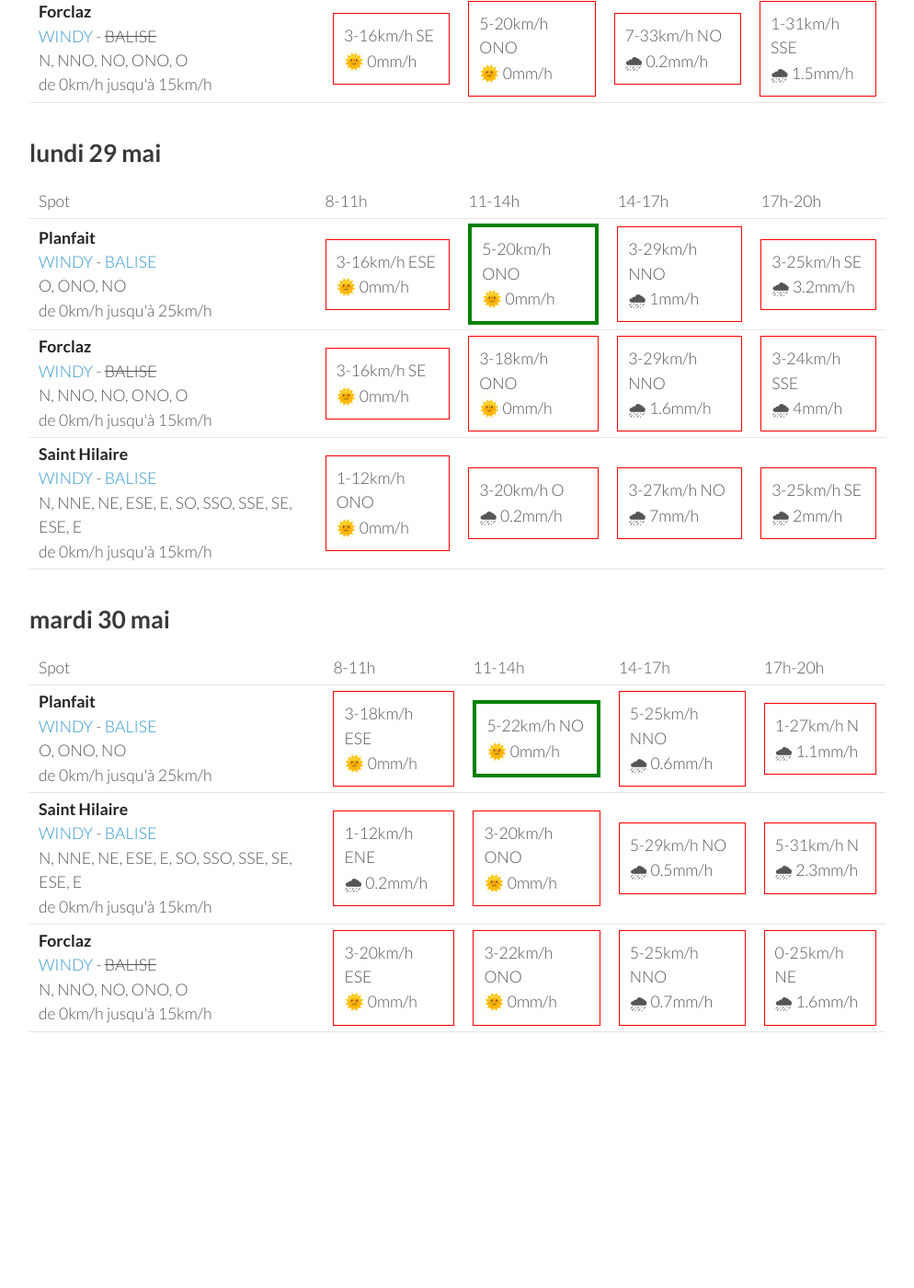
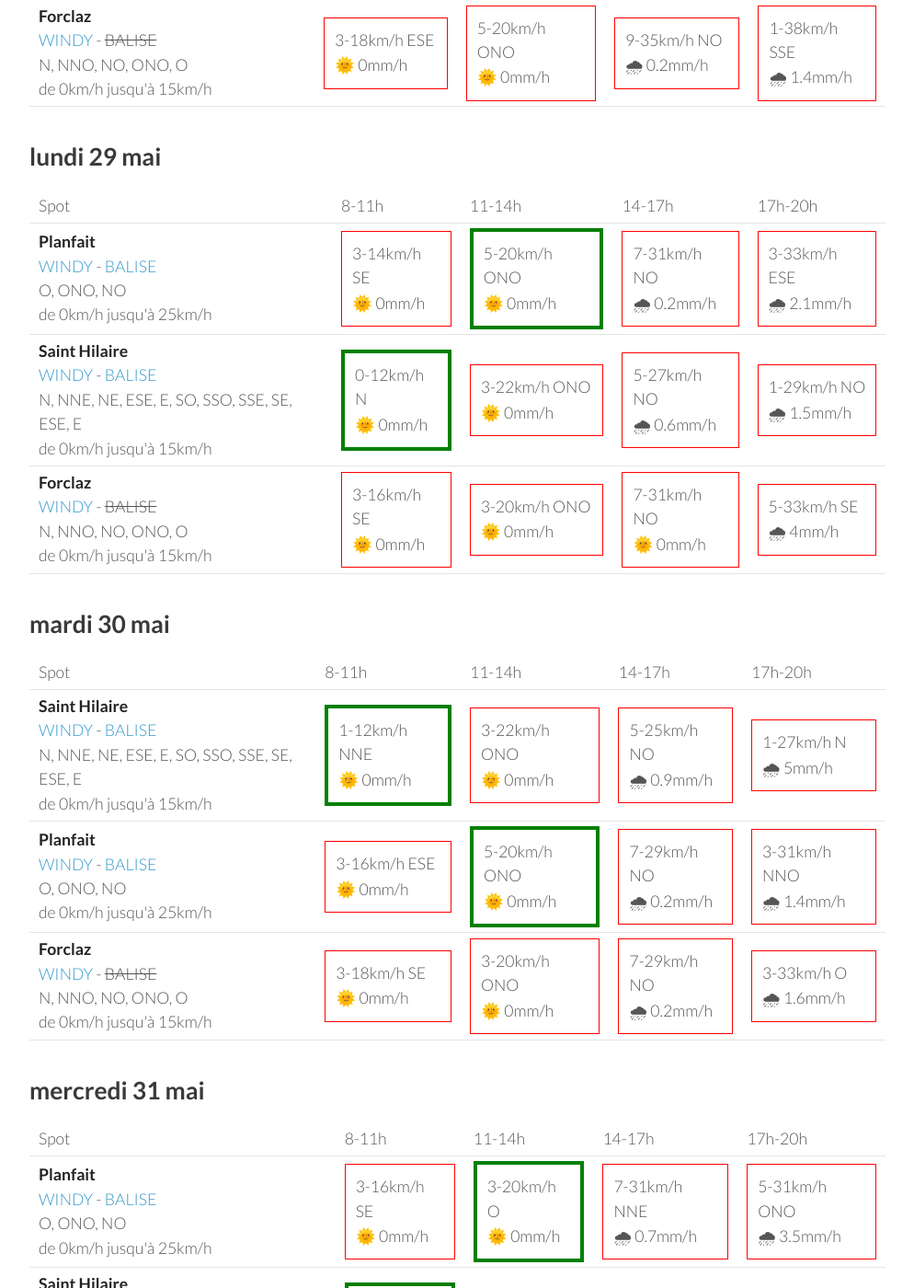
Before and after one commit to parapente-dans-le-nord/parapente-dans-le-nord.github.io, a Jekyll site: the page built from alpes_nord.markdown, in a window 1280 px wide and 1400 px high, scrolled down 1650 px. Shown: the whole window at 92% size, without its empty margins (26-1020 px from the left). Built offline with Jekyll 4.4.1, drawn with Linux system fonts in a browser that asks for light colours; before the commit the page ends 2900 px from its top, so only the background shows below that; some of the changed text lies outside the part shown.

Commit message:
update index.markdown

```diff
--- a/alpes_nord.markdown
+++ b/alpes_nord.markdown
@@ -25,8 +25,8 @@ page mise à jour le vendredi 26 mai 06:26
         <td><strong>Planfait</strong><br><a href="https://windy.com/45.853/6.223?45.415,6.223,8">WINDY</a> - <span class=""><a href="https://www.openwindmap.org/PP496">BALISE</a> </span><br> <span class="vent-favorable">O, ONO, NO</span><br><span class="force-vent">de 0km/h jusqu'à 25km/h</span> </td>
 
             <td><div class="not-flyable"><p>1-3km/h NE</p><p>🌞 0mm/h</p></div></td>
-            <td><div class="not-flyable"><p>5-12km/h OSO</p><p>🌞 0mm/h</p></div></td>
-            <td><div class="flyable"><p>7-22km/h ONO</p><p>🌞 0mm/h</p></div></td>
+            <td><div class="flyable"><p>5-12km/h O</p><p>🌞 0mm/h</p></div></td>
+            <td><div class="flyable"><p>9-22km/h ONO</p><p>🌞 0mm/h</p></div></td>
             <td><div class="flyable"><p>7-22km/h NO</p><p>🌞 0mm/h</p></div></td>
 
 
@@ -72,7 +72,7 @@ page mise à jour le vendredi 26 mai 06:26
 
             <td><div class="not-flyable"><p>1-1km/h ESE</p><p>🌞 0mm/h</p></div></td>
             <td><div class="flyable"><p>5-11km/h O</p><p>🌞 0mm/h</p></div></td>
-            <td><div class="flyable"><p>5-18km/h O</p><p>🌞 0mm/h</p></div></td>
+            <td><div class="flyable"><p>7-18km/h O</p><p>🌞 0mm/h</p></div></td>
             <td><div class="flyable"><p>9-24km/h O</p><p>🌞 0mm/h</p></div></td>
 
 
@@ -116,30 +116,30 @@ page mise à jour le vendredi 26 mai 06:26
 <tr>
         <td><strong>Planfait</strong><br><a href="https://windy.com/45.853/6.223?45.415,6.223,8">WINDY</a> - <span class=""><a href="https://www.openwindmap.org/PP496">BALISE</a> </span><br> <span class="vent-favorable">O, ONO, NO</span><br><span class="force-vent">de 0km/h jusqu'à 25km/h</span> </td>
 
-            <td><div class="not-flyable"><p>3-14km/h ESE</p><p>🌞 0mm/h</p></div></td>
-            <td><div class="flyable"><p>5-22km/h NO</p><p>🌞 0mm/h</p></div></td>
-            <td><div class="not-flyable"><p>9-31km/h NO</p><p>🌧 0.2mm/h</p></div></td>
-            <td><div class="not-flyable"><p>1-33km/h SO</p><p>🌧 1.5mm/h</p></div></td>
+            <td><div class="not-flyable"><p>3-16km/h ESE</p><p>🌞 0mm/h</p></div></td>
+            <td><div class="flyable"><p>5-22km/h ONO</p><p>🌞 0mm/h</p></div></td>
+            <td><div class="not-flyable"><p>9-35km/h NO</p><p>🌧 0.2mm/h</p></div></td>
+            <td><div class="not-flyable"><p>0-37km/h SSO</p><p>🌧 1.4mm/h</p></div></td>
 
 
     </tr>
 <tr>
         <td><strong>Saint Hilaire</strong><br><a href="https://windy.com/45.307/5.888?45.087,5.889,9,m:eUFagkX">WINDY</a> - <span class=""><a href="http://www.balisemeteo.com/balise.php?idBalise=61">BALISE</a> </span><br> <span class="vent-favorable">N, NNE, NE, ESE, E, SO, SSO, SSE, SE, ESE, E</span><br><span class="force-vent">de 0km/h jusqu'à 15km/h</span> </td>
 
-            <td><div class="not-flyable"><p>1-12km/h NO</p><p>🌞 0mm/h</p></div></td>
+            <td><div class="not-flyable"><p>1-12km/h NNO</p><p>🌞 0mm/h</p></div></td>
             <td><div class="not-flyable"><p>3-18km/h ONO</p><p>🌞 0mm/h</p></div></td>
-            <td><div class="not-flyable"><p>3-24km/h ONO</p><p>🌧 1.5mm/h</p></div></td>
-            <td><div class="not-flyable"><p>3-25km/h SSE</p><p>🌧 8mm/h</p></div></td>
+            <td><div class="not-flyable"><p>5-27km/h ONO</p><p>🌧 0.4mm/h</p></div></td>
+            <td><div class="not-flyable"><p>1-27km/h ESE</p><p>🌧 6mm/h</p></div></td>
 
 
     </tr>
 <tr>
         <td><strong>Forclaz</strong><br><a href="https://windy.com/45.814/6.247?45.375,6.246,8,m:eVwaglz">WINDY</a> - <span class="no-balise"> BALISE </span><br> <span class="vent-favorable">N, NNO, NO, ONO, O</span><br><span class="force-vent">de 0km/h jusqu'à 15km/h</span> </td>
 
-            <td><div class="not-flyable"><p>3-16km/h SE</p><p>🌞 0mm/h</p></div></td>
+            <td><div class="not-flyable"><p>3-18km/h ESE</p><p>🌞 0mm/h</p></div></td>
             <td><div class="not-flyable"><p>5-20km/h ONO</p><p>🌞 0mm/h</p></div></td>
-            <td><div class="not-flyable"><p>7-33km/h NO</p><p>🌧 0.2mm/h</p></div></td>
-            <td><div class="not-flyable"><p>1-31km/h SSE</p><p>🌧 1.5mm/h</p></div></td>
+            <td><div class="not-flyable"><p>9-35km/h NO</p><p>🌧 0.2mm/h</p></div></td>
+            <td><div class="not-flyable"><p>1-38km/h SSE</p><p>🌧 1.4mm/h</p></div></td>
 
 
     </tr>
@@ -162,10 +162,20 @@ page mise à jour le vendredi 26 mai 06:26
 <tr>
         <td><strong>Planfait</strong><br><a href="https://windy.com/45.853/6.223?45.415,6.223,8">WINDY</a> - <span class=""><a href="https://www.openwindmap.org/PP496">BALISE</a> </span><br> <span class="vent-favorable">O, ONO, NO</span><br><span class="force-vent">de 0km/h jusqu'à 25km/h</span> </td>
 
-            <td><div class="not-flyable"><p>3-16km/h ESE</p><p>🌞 0mm/h</p></div></td>
+            <td><div class="not-flyable"><p>3-14km/h SE</p><p>🌞 0mm/h</p></div></td>
             <td><div class="flyable"><p>5-20km/h ONO</p><p>🌞 0mm/h</p></div></td>
-            <td><div class="not-flyable"><p>3-29km/h NNO</p><p>🌧 1mm/h</p></div></td>
-            <td><div class="not-flyable"><p>3-25km/h SE</p><p>🌧 3.2mm/h</p></div></td>
+            <td><div class="not-flyable"><p>7-31km/h NO</p><p>🌧 0.2mm/h</p></div></td>
+            <td><div class="not-flyable"><p>3-33km/h ESE</p><p>🌧 2.1mm/h</p></div></td>
+
+
+    </tr>
+<tr>
+        <td><strong>Saint Hilaire</strong><br><a href="https://windy.com/45.307/5.888?45.087,5.889,9,m:eUFagkX">WINDY</a> - <span class=""><a href="http://www.balisemeteo.com/balise.php?idBalise=61">BALISE</a> </span><br> <span class="vent-favorable">N, NNE, NE, ESE, E, SO, SSO, SSE, SE, ESE, E</span><br><span class="force-vent">de 0km/h jusqu'à 15km/h</span> </td>
+
+            <td><div class="flyable"><p>0-12km/h N</p><p>🌞 0mm/h</p></div></td>
+            <td><div class="not-flyable"><p>3-22km/h ONO</p><p>🌞 0mm/h</p></div></td>
+            <td><div class="not-flyable"><p>5-27km/h NO</p><p>🌧 0.6mm/h</p></div></td>
+            <td><div class="not-flyable"><p>1-29km/h NO</p><p>🌧 1.5mm/h</p></div></td>
 
 
     </tr>
@@ -173,19 +183,9 @@ page mise à jour le vendredi 26 mai 06:26
         <td><strong>Forclaz</strong><br><a href="https://windy.com/45.814/6.247?45.375,6.246,8,m:eVwaglz">WINDY</a> - <span class="no-balise"> BALISE </span><br> <span class="vent-favorable">N, NNO, NO, ONO, O</span><br><span class="force-vent">de 0km/h jusqu'à 15km/h</span> </td>
 
             <td><div class="not-flyable"><p>3-16km/h SE</p><p>🌞 0mm/h</p></div></td>
-            <td><div class="not-flyable"><p>3-18km/h ONO</p><p>🌞 0mm/h</p></div></td>
-            <td><div class="not-flyable"><p>3-29km/h NNO</p><p>🌧 1.6mm/h</p></div></td>
-            <td><div class="not-flyable"><p>3-24km/h SSE</p><p>🌧 4mm/h</p></div></td>
-
-
-    </tr>
-<tr>
-        <td><strong>Saint Hilaire</strong><br><a href="https://windy.com/45.307/5.888?45.087,5.889,9,m:eUFagkX">WINDY</a> - <span class=""><a href="http://www.balisemeteo.com/balise.php?idBalise=61">BALISE</a> </span><br> <span class="vent-favorable">N, NNE, NE, ESE, E, SO, SSO, SSE, SE, ESE, E</span><br><span class="force-vent">de 0km/h jusqu'à 15km/h</span> </td>
-
-            <td><div class="not-flyable"><p>1-12km/h ONO</p><p>🌞 0mm/h</p></div></td>
-            <td><div class="not-flyable"><p>3-20km/h O</p><p>🌧 0.2mm/h</p></div></td>
-            <td><div class="not-flyable"><p>3-27km/h NO</p><p>🌧 7mm/h</p></div></td>
-            <td><div class="not-flyable"><p>3-25km/h SE</p><p>🌧 2mm/h</p></div></td>
+            <td><div class="not-flyable"><p>3-20km/h ONO</p><p>🌞 0mm/h</p></div></td>
+            <td><div class="not-flyable"><p>7-31km/h NO</p><p>🌞 0mm/h</p></div></td>
+            <td><div class="not-flyable"><p>5-33km/h SE</p><p>🌧 4mm/h</p></div></td>
 
 
     </tr>
@@ -206,32 +206,32 @@ page mise à jour le vendredi 26 mai 06:26
       <td>17h-20h</td>
     </tr>
 <tr>
-        <td><strong>Planfait</strong><br><a href="https://windy.com/45.853/6.223?45.415,6.223,8">WINDY</a> - <span class=""><a href="https://www.openwindmap.org/PP496">BALISE</a> </span><br> <span class="vent-favorable">O, ONO, NO</span><br><span class="force-vent">de 0km/h jusqu'à 25km/h</span> </td>
+        <td><strong>Saint Hilaire</strong><br><a href="https://windy.com/45.307/5.888?45.087,5.889,9,m:eUFagkX">WINDY</a> - <span class=""><a href="http://www.balisemeteo.com/balise.php?idBalise=61">BALISE</a> </span><br> <span class="vent-favorable">N, NNE, NE, ESE, E, SO, SSO, SSE, SE, ESE, E</span><br><span class="force-vent">de 0km/h jusqu'à 15km/h</span> </td>
 
-            <td><div class="not-flyable"><p>3-18km/h ESE</p><p>🌞 0mm/h</p></div></td>
-            <td><div class="flyable"><p>5-22km/h NO</p><p>🌞 0mm/h</p></div></td>
-            <td><div class="not-flyable"><p>5-25km/h NNO</p><p>🌧 0.6mm/h</p></div></td>
-            <td><div class="not-flyable"><p>1-27km/h N</p><p>🌧 1.1mm/h</p></div></td>
+            <td><div class="flyable"><p>1-12km/h NNE</p><p>🌞 0mm/h</p></div></td>
+            <td><div class="not-flyable"><p>3-22km/h ONO</p><p>🌞 0mm/h</p></div></td>
+            <td><div class="not-flyable"><p>5-25km/h NO</p><p>🌧 0.9mm/h</p></div></td>
+            <td><div class="not-flyable"><p>1-27km/h N</p><p>🌧 5mm/h</p></div></td>
 
 
     </tr>
 <tr>
-        <td><strong>Saint Hilaire</strong><br><a href="https://windy.com/45.307/5.888?45.087,5.889,9,m:eUFagkX">WINDY</a> - <span class=""><a href="http://www.balisemeteo.com/balise.php?idBalise=61">BALISE</a> </span><br> <span class="vent-favorable">N, NNE, NE, ESE, E, SO, SSO, SSE, SE, ESE, E</span><br><span class="force-vent">de 0km/h jusqu'à 15km/h</span> </td>
+        <td><strong>Planfait</strong><br><a href="https://windy.com/45.853/6.223?45.415,6.223,8">WINDY</a> - <span class=""><a href="https://www.openwindmap.org/PP496">BALISE</a> </span><br> <span class="vent-favorable">O, ONO, NO</span><br><span class="force-vent">de 0km/h jusqu'à 25km/h</span> </td>
 
-            <td><div class="not-flyable"><p>1-12km/h ENE</p><p>🌧 0.2mm/h</p></div></td>
-            <td><div class="not-flyable"><p>3-20km/h ONO</p><p>🌞 0mm/h</p></div></td>
-            <td><div class="not-flyable"><p>5-29km/h NO</p><p>🌧 0.5mm/h</p></div></td>
-            <td><div class="not-flyable"><p>5-31km/h N</p><p>🌧 2.3mm/h</p></div></td>
+            <td><div class="not-flyable"><p>3-16km/h ESE</p><p>🌞 0mm/h</p></div></td>
+            <td><div class="flyable"><p>5-20km/h ONO</p><p>🌞 0mm/h</p></div></td>
+            <td><div class="not-flyable"><p>7-29km/h NO</p><p>🌧 0.2mm/h</p></div></td>
+            <td><div class="not-flyable"><p>3-31km/h NNO</p><p>🌧 1.4mm/h</p></div></td>
 
 
     </tr>
 <tr>
         <td><strong>Forclaz</strong><br><a href="https://windy.com/45.814/6.247?45.375,6.246,8,m:eVwaglz">WINDY</a> - <span class="no-balise"> BALISE </span><br> <span class="vent-favorable">N, NNO, NO, ONO, O</span><br><span class="force-vent">de 0km/h jusqu'à 15km/h</span> </td>
 
-            <td><div class="not-flyable"><p>3-20km/h ESE</p><p>🌞 0mm/h</p></div></td>
-            <td><div class="not-flyable"><p>3-22km/h ONO</p><p>🌞 0mm/h</p></div></td>
-            <td><div class="not-flyable"><p>5-25km/h NNO</p><p>🌧 0.7mm/h</p></div></td>
-            <td><div class="not-flyable"><p>0-25km/h NE</p><p>🌧 1.6mm/h</p></div></td>
+            <td><div class="not-flyable"><p>3-18km/h SE</p><p>🌞 0mm/h</p></div></td>
+            <td><div class="not-flyable"><p>3-20km/h ONO</p><p>🌞 0mm/h</p></div></td>
+            <td><div class="not-flyable"><p>7-29km/h NO</p><p>🌧 0.2mm/h</p></div></td>
+            <td><div class="not-flyable"><p>3-33km/h O</p><p>🌧 1.6mm/h</p></div></td>
 
 
     </tr>
@@ -239,3 +239,49 @@ page mise à jour le vendredi 26 mai 06:26
 </tbody>
 </table>
 {:/}
+## mercredi 31 mai
+
+{::nomarkdown}
+<table>
+  <tbody>
+    <tr>
+      <td>Spot</td>
+      <td>8-11h</td>
+      <td>11-14h</td>
+      <td>14-17h</td>
+      <td>17h-20h</td>
+    </tr>
+<tr>
+        <td><strong>Planfait</strong><br><a href="https://windy.com/45.853/6.223?45.415,6.223,8">WINDY</a> - <span class=""><a href="https://www.openwindmap.org/PP496">BALISE</a> </span><br> <span class="vent-favorable">O, ONO, NO</span><br><span class="force-vent">de 0km/h jusqu'à 25km/h</span> </td>
+
+            <td><div class="not-flyable"><p>3-16km/h SE</p><p>🌞 0mm/h</p></div></td>
+            <td><div class="flyable"><p>3-20km/h O</p><p>🌞 0mm/h</p></div></td>
+            <td><div class="not-flyable"><p>7-31km/h NNE</p><p>🌧 0.7mm/h</p></div></td>
+            <td><div class="not-flyable"><p>5-31km/h ONO</p><p>🌧 3.5mm/h</p></div></td>
+
+
+    </tr>
+<tr>
+        <td><strong>Saint Hilaire</strong><br><a href="https://windy.com/45.307/5.888?45.087,5.889,9,m:eUFagkX">WINDY</a> - <span class=""><a href="http://www.balisemeteo.com/balise.php?idBalise=61">BALISE</a> </span><br> <span class="vent-favorable">N, NNE, NE, ESE, E, SO, SSO, SSE, SE, ESE, E</span><br><span class="force-vent">de 0km/h jusqu'à 15km/h</span> </td>
+
+            <td><div class="flyable"><p>1-11km/h N</p><p>🌞 0mm/h</p></div></td>
+            <td><div class="not-flyable"><p>3-18km/h O</p><p>🌞 0mm/h</p></div></td>
+            <td><div class="not-flyable"><p>3-27km/h O</p><p>🌧 1.6mm/h</p></div></td>
+            <td><div class="not-flyable"><p>0-27km/h SSO</p><p>🌧 10mm/h</p></div></td>
+
+
+    </tr>
+<tr>
+        <td><strong>Forclaz</strong><br><a href="https://windy.com/45.814/6.247?45.375,6.246,8,m:eVwaglz">WINDY</a> - <span class="no-balise"> BALISE </span><br> <span class="vent-favorable">N, NNO, NO, ONO, O</span><br><span class="force-vent">de 0km/h jusqu'à 15km/h</span> </td>
+
+            <td><div class="not-flyable"><p>3-16km/h SE</p><p>🌞 0mm/h</p></div></td>
+            <td><div class="not-flyable"><p>1-20km/h O</p><p>🌞 0mm/h</p></div></td>
+            <td><div class="not-flyable"><p>9-33km/h N</p><p>🌧 0.7mm/h</p></div></td>
+            <td><div class="not-flyable"><p>3-33km/h O</p><p>🌧 3.2mm/h</p></div></td>
+
+
+    </tr>
+
+</tbody>
+</table>
+{:/}
```
Also changed, not shown: other parts of alpes_nord.markdown (+1 -1 lines).
